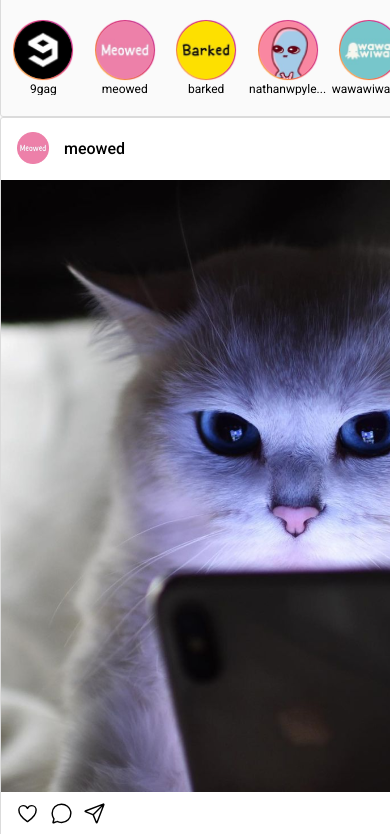
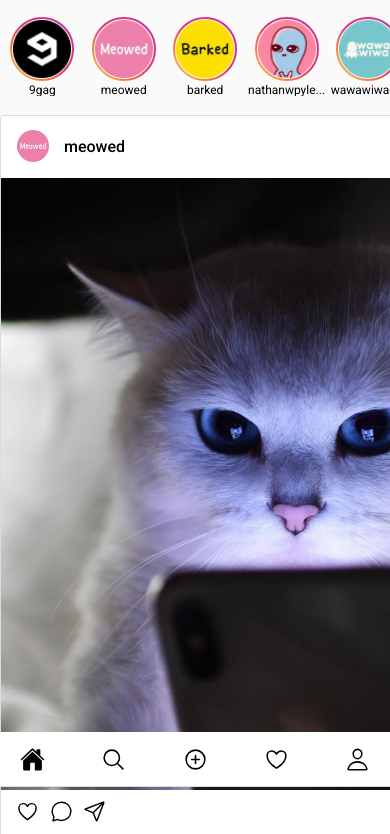
Before and after one commit to thiagosouf/Projeto-Instagram, a plain HTML site: page index.html in a window 390 px wide. Shown: the part 57-891 px from the top of the page. Drawn offline with nearby package versions, Linux system fonts and the light colour scheme.

Commit message:
trabalho entregue

```diff
--- a/index.html
+++ b/index.html
@@ -67,7 +67,7 @@
                     <p>memeriagor</p>
                 </div>
                 <div class="setinha">
-                    <img src="./img/Vector(1).png" alt="">
+                    <ion-icon name="chevron-forward-circle"></ion-icon>
                 </div>
             </div>
             <div class="postagens">
@@ -285,6 +285,15 @@
 
         </div>
     </div>
+    <div class="barra-android">
+                <div class="icons-android">
+                    <ion-icon name="home"></ion-icon>
+                    <ion-icon name="search-outline"></ion-icon>
+                    <ion-icon name="add-circle-outline"></ion-icon>
+                    <ion-icon name="heart-outline"></ion-icon>
+                    <ion-icon name="person-outline"></ion-icon>
+                </div>
+    </div>
     <script src="https://unpkg.com/ionicons@5.4.0/dist/ionicons.js"></script>
 </body>
 </html>
--- a/style.css
+++ b/style.css
@@ -17,7 +17,6 @@ strong, b{
     position: fixed;
     top:0;left:0;
     border-bottom: 1px solid #DBDBDB;
-    background-color: crimson;
 }
 .topo{
 
@@ -26,7 +25,6 @@ strong, b{
     display: flex;
     justify-content: space-between;
     margin: 0 auto;
-    background-color: cornflowerblue;
 
 }
 .logo{
@@ -98,6 +96,8 @@ hr{
 .setinha{
     position:absolute;
     right: 9px;
+    color: #FFFFFF;
+    font-size: 26px;
 }
 
 .story{
@@ -110,19 +110,15 @@ hr{
 .story img{
     width: 58px;
     height: 58px;
-    /* margin-left: 10%; */
-    /* margin: 10px; */
-
+    padding: 2px;
     border: 2px solid;
     border-image-source: url(./img/stories_background1.png);
-    border-image-width: 78px;
+    border-image-width: 100%;
     border-image-slice: 33;
-    /* padding: 2px; */
-    border-radius: 50%;
+    /* border-radius: 50%; */
 }
 
 .story p{
-
     text-align: center;
     margin-top:0;
     width: 78px;
@@ -132,7 +128,6 @@ hr{
 .postagens{
     height: 1000px;
     margin-top: 24px;
-
 }
 
 .post{
@@ -182,17 +177,13 @@ hr{
 
 .info-post{
     height: 76px;
-
-
 }
 .botoes-post{
     display: flex;
     justify-content: space-between;
     padding: 10px 15px;
     font-size: 23px;
-
 }
-
 
 .b-esquerda ion-icon{
     margin-right: 5px;
@@ -213,13 +204,8 @@ hr{
 }
 .conteudo-direita{
     height: 100%;
-    /* width: 292px; */
     margin-left: 25px;
     font-size: 14px;
-
-
-
-    /* background-color: coral; */
 }
 
 .foto-nick{
@@ -298,9 +284,11 @@ font-size: 11px;
  }
  .legal p:last-child{
      margin-top: 18px;
+ }
+.barra-android{
+    display:none;
+}
 
-
- }
 
  @media (max-width: 935px) {
     .conteudo-direita{
@@ -310,11 +298,9 @@ font-size: 11px;
     .conteudos{
         justify-content: center;
         width: 610px;
-        /* background-color: brown; */
     }
     .conteudo-esquerda{
         width: 610px;
-        /* background-color: blue; */
         justify-content: center;
     }
     .topo{
@@ -327,7 +313,6 @@ font-size: 11px;
      }
      .logo{
          width: 60%;
-
      }
 
      .icons{
@@ -335,8 +320,10 @@ font-size: 11px;
          flex-direction: row-reverse;
      }
      .conteudos{
-
         margin-top: 54px;
+    }
+    .stories{
+        border: none;
     }
 
     .setinha{
@@ -345,5 +332,24 @@ font-size: 11px;
     .postagens{
         margin-top:0;
     }
+    .barra-android{
+        display: flex;
+        justify-content: space-between;
+        width: 100%;
+        height: 54px;
+        background: #FFFFFF;
+        position: fixed;
+        bottom:0;left:0;
+        border-bottom: 1px solid #DBDBDB;
+     }
+     .icons-android{
+        width: 100%;
+        height: 54px;
+        display: flex;
+        justify-content: space-between;
+        align-items: center;
+        font-size: 25px;
+        margin: 0 20px;
+     }
 
  }
```
Lines whose indentation alone changed are shown as unchanged.
